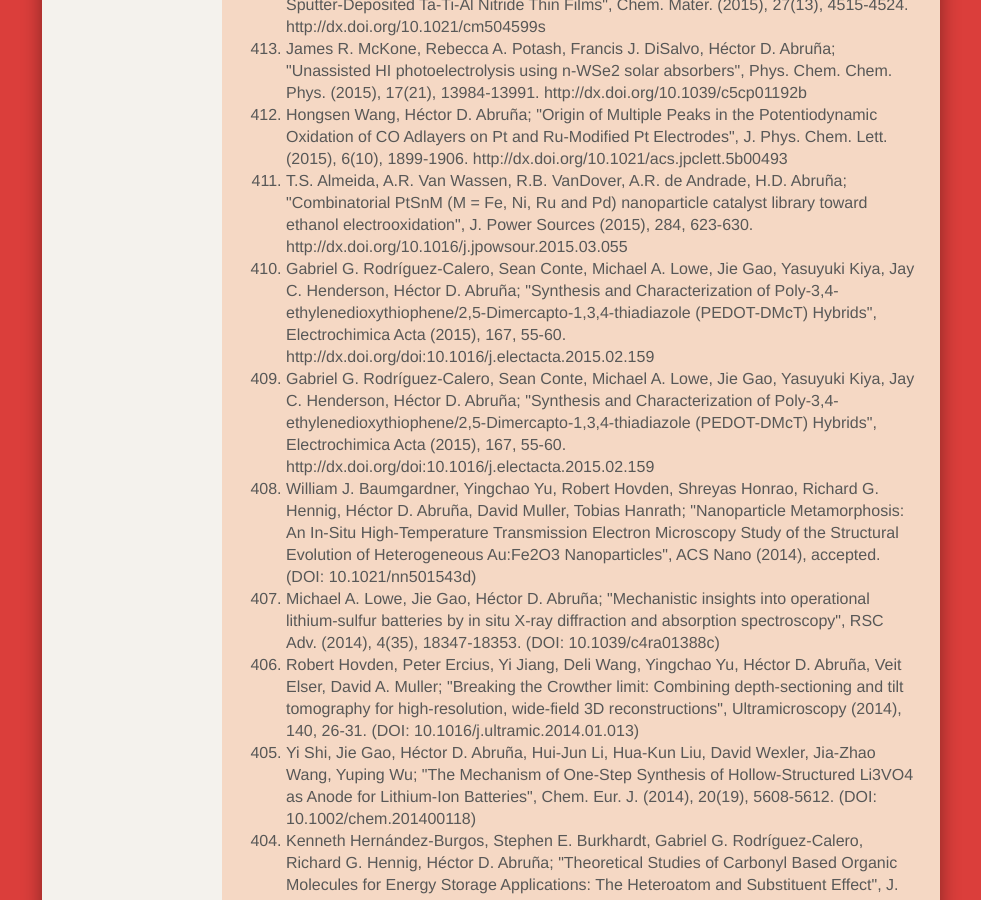
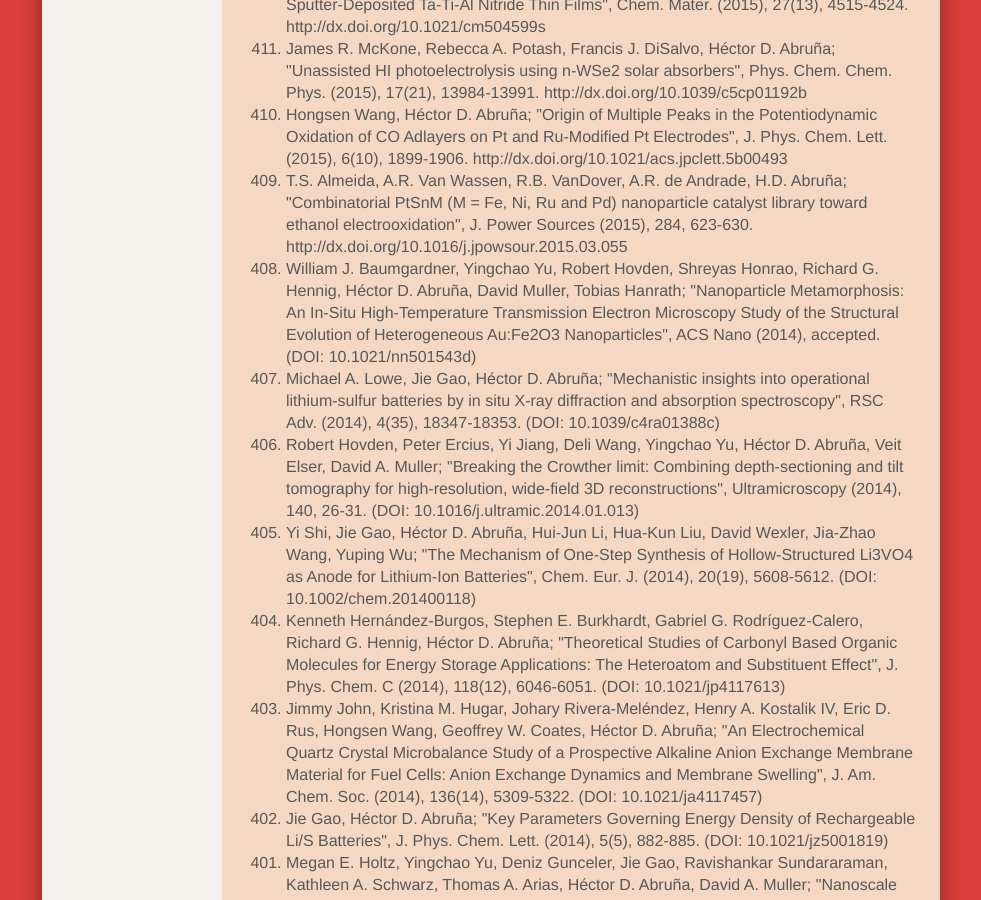
Before and after one commit to abruna/abruna.github.com, a Jekyll site: the page built from publications.html, in a window 1280 px wide and 900 px high, scrolled down 1153 px. Shown: the whole window, without its empty margins (149-1130 px from the left). Built offline with Jekyll 4.4.1, drawn with Linux system fonts in a browser that asks for light colours; nearby versions of some CDN libraries.

Commit message:
Update publications.yml

```diff
--- a/_data/publications.yml
+++ b/_data/publications.yml
@@ -10,8 +10,7 @@
 - "James R. McKone, Rebecca A. Potash, Francis J. DiSalvo, Héctor D. Abruña; \"Unassisted HI photoelectrolysis using n-WSe2 solar absorbers\", Phys. Chem. Chem. Phys. (2015), 17(21), 13984-13991. http://dx.doi.org/10.1039/c5cp01192b"
 - "Hongsen Wang, Héctor D. Abruña; \"Origin of Multiple Peaks in the Potentiodynamic Oxidation of CO Adlayers on Pt and Ru-Modified Pt Electrodes\", J. Phys. Chem. Lett. (2015), 6(10), 1899-1906. http://dx.doi.org/10.1021/acs.jpclett.5b00493"
 - "T.S. Almeida, A.R. Van Wassen, R.B. VanDover, A.R. de Andrade, H.D. Abruña; \"Combinatorial PtSnM (M = Fe, Ni, Ru and Pd) nanoparticle catalyst library toward ethanol electrooxidation\", J. Power Sources (2015), 284, 623-630. http://dx.doi.org/10.1016/j.jpowsour.2015.03.055"
-- "Gabriel G. Rodríguez-Calero, Sean Conte, Michael A. Lowe, Jie Gao, Yasuyuki Kiya, Jay C. Henderson, Héctor D. Abruña; \"Synthesis and Characterization of Poly-3,4-ethylenedioxythiophene/2,5-Dimercapto-1,3,4-thiadiazole (PEDOT-DMcT) Hybrids\", Electrochimica Acta (2015), 167, 55-60. http://dx.doi.org/doi:10.1016/j.electacta.2015.02.159"
-- "Gabriel G. Rodríguez-Calero, Sean Conte, Michael A. Lowe, Jie Gao, Yasuyuki Kiya, Jay C. Henderson, Héctor D. Abruña; \"Synthesis and Characterization of Poly-3,4-ethylenedioxythiophene/2,5-Dimercapto-1,3,4-thiadiazole (PEDOT-DMcT) Hybrids\", Electrochimica Acta (2015), 167, 55-60. http://dx.doi.org/doi:10.1016/j.electacta.2015.02.159"
+
 
 
 - "William J. Baumgardner, Yingchao Yu, Robert Hovden, Shreyas Honrao, Richard G. Hennig, Héctor D. Abruña, David Muller, Tobias Hanrath; \"Nanoparticle Metamorphosis: An In-Situ High-Temperature Transmission Electron Microscopy Study of the Structural Evolution of Heterogeneous Au:Fe2O3 Nanoparticles\", ACS Nano (2014), accepted.  (DOI: 10.1021/nn501543d)"
```
